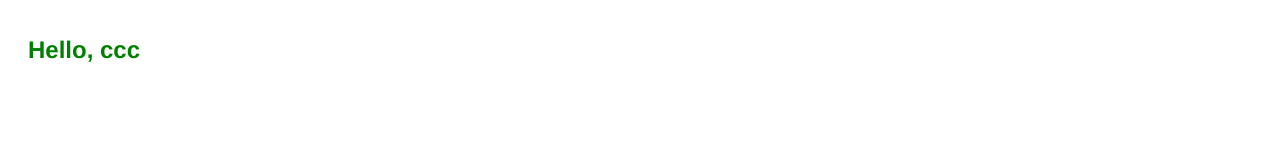
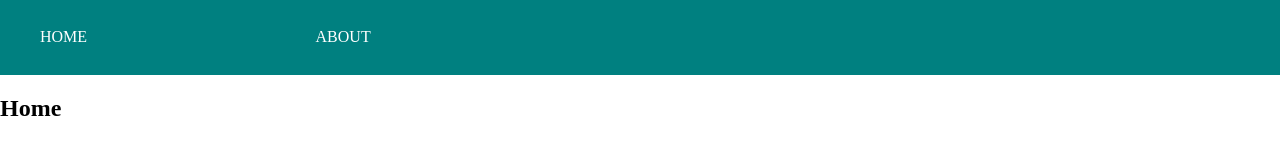
Before and after one commit to Snailpool/ReactStarter, a React app: page / in a window 1280 px wide. Built offline with nearby package versions, Linux system fonts and the light colour scheme; some packages are replaced by stand-ins of ours.

Commit message:
Add react-router,

```diff
--- a/config/webpack.config.js
+++ b/config/webpack.config.js
@@ -29,8 +29,9 @@ if (PRODUCTION) {
 					options: {
 		              plugins: function () {
 		                return [
-		                  require('precss'),
-		                  require('autoprefixer')
+							require('postcss-import'),
+							require('precss'),
+							require('autoprefixer')
 		                ];
 		              }
 		            }
@@ -76,6 +77,7 @@ else if (DEVELOPMENT) {
 			options: {
 		              plugins: function () {
 		                return [
+		                  require('postcss-import'),
 		                  require('precss'),
 		                  require('autoprefixer')
 		                ];
@@ -130,4 +132,6 @@ module.exports = {
 	},
 	plugins: plugins
 }
+
 // TODO: 分檔案
+// TODO: Build 前要把舊的刪掉
--- a/package.json
+++ b/package.json
@@ -34,6 +34,8 @@
     "extract-text-webpack-plugin": "^2.0.0",
     "file-loader": "^0.10.1",
     "html-webpack-plugin": "^2.28.0",
+    "normalize.css": "^5.0.0",
+    "postcss-import": "^9.1.0",
     "postcss-loader": "^1.3.3",
     "precss": "^1.4.0",
     "react-hot-loader": "^3.0.0-beta.6",
@@ -44,7 +46,8 @@
   },
   "dependencies": {
     "react": "^15.4.2",
-    "react-dom": "^15.4.2"
+    "react-dom": "^15.4.2",
+    "react-router": "^3.0.2"
   },
   "browserslist": [
     "last 5 versions"
--- /dev/null
+++ b/src/app/components/About.js
@@ -0,0 +1,14 @@
+import React,{ Component } from 'react';
+
+// where visual things begin
+class About extends Component{
+	render(){
+		return(
+			<div>
+		<h2>About</h2>
+	</div>
+		);
+	}
+}
+
+export default About;
--- a/src/app/components/App.css
+++ b/src/app/components/App.css
@@ -1,8 +1,25 @@
-.app {
-    text-size-adjust: none;
-    font-family: helvetica, arial, sans-serif;
-    line-height: 200%;
-    padding: 6px 20px 30px;
-    display: flex;
-    color: green;
+@import "normalize.css";
+
+.header{
+	background-color: #008080;
+	height:75px;
+	margin-top: 0;
 }
+.ul{
+	margin:0;
+	height: 75px;
+}
+.list{
+	list-style: none;
+	height: 75px;
+	width: 10%;
+    vertical-align: middle;
+    display: table-cell;
+}
+.list:last-child{
+	clear: both;
+}
+.list > a{
+	color: white;
+	text-decoration: none;
+}
--- a/src/app/components/App.js
+++ b/src/app/components/App.js
@@ -1,10 +1,25 @@
-import React from 'react';
+import React,{ Component } from 'react';
+import { Link } from 'react-router';
 import styles from './App.css';
 
-const App = () => (
-  <div className={styles.app}>
-    <h2>Hello, ccc</h2>
-  </div>
-);
-
+// where visual things begin
+class App extends Component{
+	render(){
+		return(
+			<div>
+				<header className={styles.header}>
+					<nav>
+						<ul className={styles.ul}>
+							<li className={styles.list}><Link to="home">HOME</Link></li>
+							<li className={styles.list}><Link to="about">ABOUT</Link></li>
+						</ul>
+					</nav>
+				</header>
+				<main>
+					{ this.props.children }
+				</main>
+			</div>
+		);
+	}
+}
 export default App;
--- /dev/null
+++ b/src/app/components/AppRouter.js
@@ -0,0 +1,20 @@
+import React from 'react';
+import { browserHistory, Router, Route, IndexRoute } from 'react-router';
+import App from './App';
+import About from './About';
+import Home from './Home';
+import NoMatch from './Nomatch';
+
+//  the router of app
+const AppRouter = () => (
+	<Router history={browserHistory}>
+		<Route path="/" component={App}>
+			<IndexRoute component={Home} />
+			<Route path="home" component={Home}/>
+			<Route path="about" component={About}/>
+			<Route path="*" scomponent={NoMatch}/>
+		</Route>
+	</Router>
+);
+
+export default AppRouter;
--- /dev/null
+++ b/src/app/components/Home.js
@@ -0,0 +1,14 @@
+import React,{ Component } from 'react';
+
+// where visual things begin
+class Home extends Component{
+	render(){
+		return(
+			<div>
+				<h2>Home</h2>
+			</div>
+		);
+	}
+}
+
+export default Home;
--- /dev/null
+++ b/src/app/components/Nomatch.js
@@ -0,0 +1,10 @@
+import React from 'react';
+
+
+const Nomatch = () => (
+	<div>
+		<h2>Nomatch</h2>
+	</div>
+);
+
+export default Nomatch;
--- a/src/app/index.js
+++ b/src/app/index.js
@@ -1,23 +1,24 @@
 import React from 'react';
 import ReactDOM from 'react-dom';
 import { AppContainer } from 'react-hot-loader';
+import AppRouter from './components/AppRouter.js';
 // AppContainer is a necessary wrapper component for HMR
-import App from './components/App';
 
+// render the HMR wrapper and entry component
 const render = (Component) => {
 	ReactDOM.render(
 		<AppContainer>
-      <Component/>
+			<AppRouter />
 		</AppContainer>,
 		document.getElementById('root')
 	);
 };
 
-render(App);
+render(AppRouter);
 
 // Hot Module Replacement API
 if (module.hot) {
 	module.hot.accept('./components/App', () => {
-    render(App)
+		render(AppRouter);
 	});
 }
```
Also changed, not shown: README.md, dist/index.html, src/app/components/About.css (added), src/app/components/Home.css (added). Lines whose indentation alone changed are shown as unchanged.
